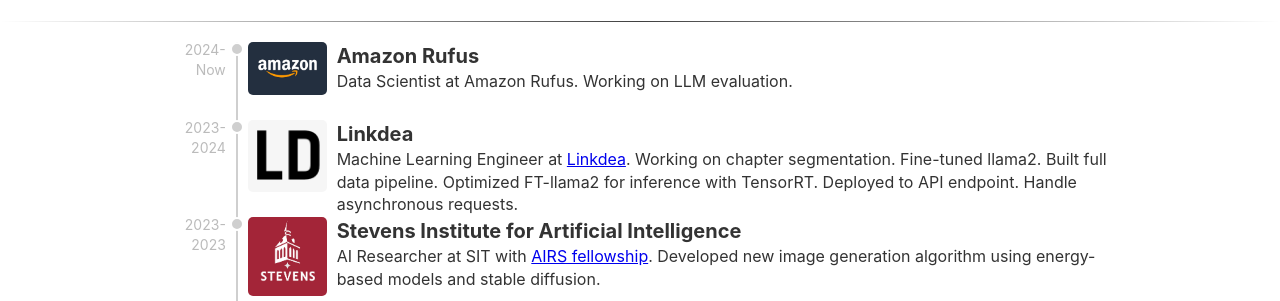
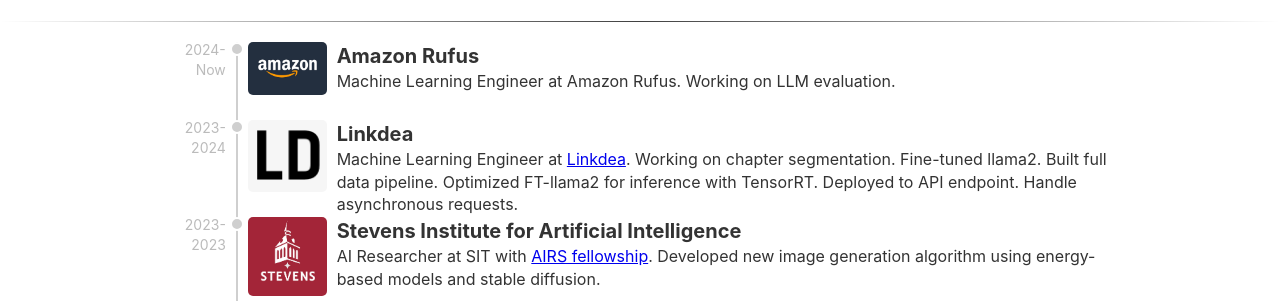
Before and after one commit to calvinh99/calvinh99.github.io, a Jekyll site: the page built from index.md, in a window 1280 px wide, cut to the strip 264-565 px from the top of the page. Built offline with Jekyll 4.4.1, drawn with Linux system fonts in a browser that asks for light colours.

Commit message:
Added 'csv' to Gemfile since not in Ruby 3.4.2 stdlib. Update timeline

```diff
--- a/Gemfile
+++ b/Gemfile
@@ -10,3 +10,4 @@ group :jekyll_plugins do
 end
 
 gem 'webrick'
+gem 'csv'
--- a/_data/timeline.yml
+++ b/_data/timeline.yml
@@ -2,7 +2,7 @@
   logo: "assets/imgs/amazon-logo.jpg"
   title: Amazon Rufus
   content: |
-    Data Scientist at Amazon Rufus. Working on LLM evaluation.
+    Machine Learning Engineer at Amazon Rufus. Working on LLM evaluation.
 
 - timespan: "2023-2024"
   logo: "assets/imgs/linkdea-logo.png"
```
Also changed, not shown: Gemfile.lock.
